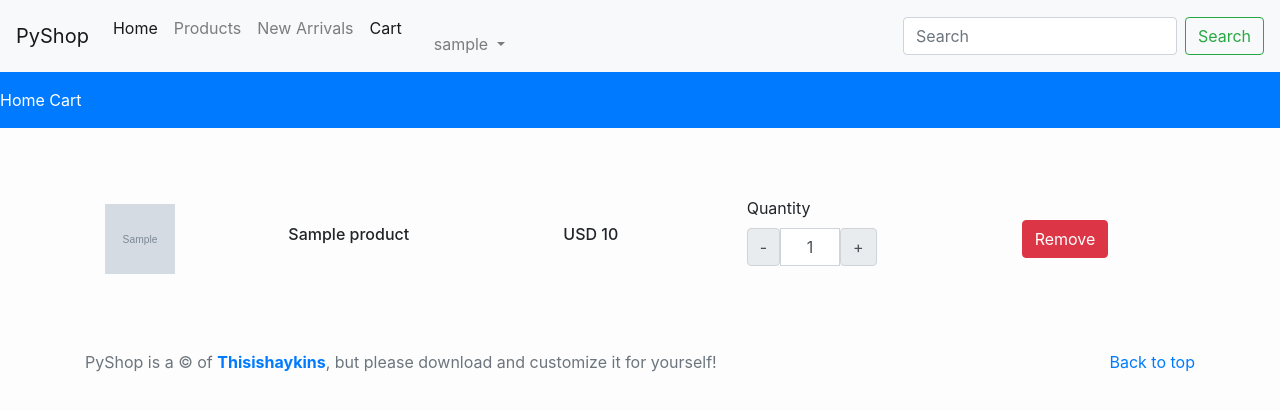
After one commit to shiroochan143/COSC75, a Django app: page /cart/ in a window 1280 px wide. The commit adds this page. Shown: the top 411 px of the page. Run offline with Django 3.2, Linux system fonts and the light colour scheme; a user stored in the database is signed in; tables that the repository leaves empty hold one stand-in row (values such as "Sample post"); grey boxes marked "Sample" are stand-in pictures; some libraries are stand-ins or nearby versions.

Commit message:
Add to Cart and Cart Display
Add to Cart and Cart Display

```diff
--- a/products/admin.py
+++ b/products/admin.py
@@ -5,3 +5,4 @@ from .models import *
 # Register your models here.
 admin.site.register(Category)
 admin.site.register(Product)
+admin.site.register(Cart)
--- /dev/null
+++ b/products/controller/cart.py
@@ -0,0 +1,35 @@
+from django.http import HttpResponse, JsonResponse
+from django.shortcuts import render, redirect
+from django.contrib import messages
+from django.contrib.auth import authenticate, login, logout
+from products.forms import CustomerUserForm
+from products.models import Product, Cart
+
+def addtocart(request):
+    print("add to cart view called")
+    if request.method == 'POST':
+        if request.user.is_authenticated:
+            prod_id = int(request.POST.get('product_id'))
+            prod_qty = int(request.POST.get("product_qty"))
+            product_check = Product.objects.get(id = prod_id)
+            if (product_check):
+                if(Cart.objects.filter(user=request.user.id, product_id=prod_id)):
+                    return JsonResponse({'status' : "Product already in cart!"})
+                else:
+
+                    if product_check.quantity >= prod_qty:
+                        Cart.objects.create(user=request.user, product_id=prod_id, product_qty=prod_qty)
+                        return JsonResponse({'status' : "Product added successfully"})
+                    else:
+                        return JsonResponse({'status' : "Only" + str(product_check.quantity)} + " quantity available.")
+            else:
+                return JsonResponse({'status' : "No such product found"})
+        else:
+            return JsonResponse({'status' : "Login to Continue"})
+    return redirect('collections')
+
+
+def viewcart(request):
+    cart = Cart.objects.filter(user=request.user)
+    context = {'cart' : cart}
+    return render(request, "products/cart.html", context)
--- a/products/models.py
+++ b/products/models.py
@@ -48,3 +48,9 @@ class Product(models.Model):
 
     def __str__(self):
         return self.name
+
+class Cart(models.Model):
+    user = models.ForeignKey(User, on_delete=models.CASCADE)
+    product = models.ForeignKey(Product, on_delete=models.CASCADE)
+    product_qty = models.IntegerField(null=False, blank=False)
+    created_at = models.DateTimeField(auto_now_add=True)
--- /dev/null
+++ b/products/templates/products/cart.html
@@ -0,0 +1,90 @@
+{% extends 'base.html' %}
+
+{% block content %}
+
+{% load static %}
+
+<!-- Navbar Containter-->
+<div class="py-3 bg-primary">
+    <div class="containter">
+        <a class="text-white" href = "{% url 'collections' %}">Home</a>
+        <a class="text-white" href = "{% url 'cart' %}">Cart</a>
+    </div>
+</div>
+
+
+<!--Content Container-->
+<div class="py-5">
+    <div class="container">
+        <div class="row">
+            <div class="col-md-12">
+                <div class="card-shadow">
+                    <div class="card-body">
+                        {% if cart %}
+                            {% for item in cart %}
+                            <div class="row ">
+                                <div class="col-md-2 my-auto">
+                                    <img src="{{ item.product.product_image.url }}" height="70px" width='70px'alt="image here">
+                                </div>
+                                <div class="col-md-3 my-auto">
+                                    <h6> {{ item.product.name }}</h6>
+                                </div>
+                                <div class="col-md-2 my-auto">
+                                    <h6>USD {{ item.product.selling_price | stringformat:'d'}}</h6>
+                                </div>
+                                <div class="col-md-3 my-auto">
+                                    {% csrf_token %}
+                                    <input type="hidden" value="{{ products.id }}" class="prod_id">
+                                    {%if item.product.quantity >= item.product_qty%}
+                                        <label for="Quantity">Quantity</label>
+                                        <div class="input-group text-center mb-3" style="width:130px;">
+                                            <button class="input-group-text decrement-btn">-</button>
+                                            <input type="text" name="quantity" class="form-control qty-input text-center" value="1">
+                                            <button class="input-group-text increment-btn">+</button>
+                                        </div>
+                                    {% else %}
+                                        <h6>Out of Stock!</h6>
+                                    {% endif %}
+                                </div>
+                                <div class="col-md-2 my-auto">
+                                    <button class="btn btn-danger delete-cart-item"> <i class="fa fa-trash"></i>Remove</button>
+                                </div>
+                            </div>
+                            {% endfor %}
+                        {% else %}
+                            <h4>Your cart is empty.</h4>
+                        {% endif %}
+                    </div>
+                </div>
+            </div>
+        </div>
+    </div>
+</div>
+<!-- I don't know why this particular piece of code does not work in the custom.js file but works here fine.-->
+<script>
+    $(document).ready(function () {
+        $('.addToCartButton').click(function (e) {
+            e.preventDefault();
+
+            var product_id = $(this).closest('.product_data').find('.prod_id').val();
+            var product_qty = $(this).closest('.product_data').find('.qty-input').val();
+            var token = $('input[name="csrfmiddlewaretoken"]').val();
+
+            $.ajax({
+                method: "POST",
+                url: 'http://localhost:8000/add-to-cart/',  // Full URL
+                data: {
+                    'product_id' : product_id,
+                    'product_qty' : product_qty,
+                    csrfmiddlewaretoken : token,
+                },
+                success: function (response){
+                    console.log(response)
+                    alertify.success(response.status)
+                }
+            });
+        });
+    });
+
+</script>
+{% endblock content %}
--- a/pyshop/urls.py
+++ b/pyshop/urls.py
@@ -20,7 +20,7 @@ from products import views
 from django.conf import settings
 from django.conf.urls.static import static
 
-from products.controller import authview
+from products.controller import authview, cart
 
 urlpatterns = [
     path('admin/', admin.site.urls),
@@ -31,6 +31,8 @@ urlpatterns = [
     path('register/', authview.register, name="register"),
     path('login/', authview.loginpage, name="loginpage"),
     path('logout/', authview.logoutpage, name="logout"),
+    path('add-to-cart/', cart.addtocart, name="addtocart" ),
+    path('cart/', cart.viewcart, name="cart"),
 ]
 
 
--- a/static/js/custom.js
+++ b/static/js/custom.js
@@ -1,5 +1,5 @@
 $(document).ready(function () {
-
+    console.log("Jquery loaded successfully")
     $('.increment-btn').click(function (e) {
         e.preventDefault();
 
@@ -14,6 +14,7 @@ $(document).ready(function () {
     });
 
     $('.decrement-btn').click(function (e) {
+        alert("button is clicked");
         e.preventDefault();
 
         var inc_value = $(this).closest('.product_data').find('.qty-input');
@@ -25,4 +26,6 @@ $(document).ready(function () {
             inc_value.val(value);
         }
     });
+
+
 });
--- a/templates/base.html
+++ b/templates/base.html
@@ -2,6 +2,17 @@
 <!doctype html>
 <html lang="en">
   <head>
+
+    <!-- Optional JavaScript -->
+    <!-- jQuery first, then Popper.js, then Bootstrap JS -->
+    <script src="https://ajax.googleapis.com/ajax/libs/jquery/3.6.0/jquery.min.js"></script>
+    <script>
+      $(document).ready(function() {
+          console.log("jQuery loaded successfully");
+      });
+  </script>
+    <script src="{% static '/js/custom.js' %}"></script>
+
     <!-- Required meta tags -->
     <meta charset="UTF-8">
     <meta name="viewport" content="width=device-width, initial-scale=1, shrink-to-fit=no">
@@ -33,6 +44,9 @@
           </li>
           <li class="nav-item">
             <a class="nav-link" href="/products/new">New Arrivals</a>
+          </li>
+          <li class="nav-item">
+            <a class = "nav-link active" aria-current="page" href="{% url 'cart' %}"> Cart
           </li>
           {% if request.user.is_authenticated %}
             <li class="nav-item dropdown">
@@ -77,10 +91,7 @@
 <!--        <p>New to Bootstrap? <a href="https://getbootstrap.com/">Visit the homepage</a> or read our <a href="/docs/4.3/getting-started/introduction/">getting started guide</a>.</p>-->
       </div>
     </footer>
-    <!-- Optional JavaScript -->
-    <!-- jQuery first, then Popper.js, then Bootstrap JS -->
-    <script src="{% static 'js/jquery-3.7.1.min.js' %}"></script>
-    <script src="{% static 'js/custom.js' %}"></script>
+
     <!-- Alertify.js-->
     <script src="//cdn.jsdelivr.net/npm/alertifyjs@1.13.1/build/alertify.min.js"></script>
 
```
Also changed, not shown: products/templates/products/view.html (+30 -2 lines), static/Blackpink Photocard.jpg (added), static/photocard.jpg (added), static/uploads/20231108180204photocard.jpg (added), static/uploads/20231108180403Blackpink_Photocard.jpg (added).
